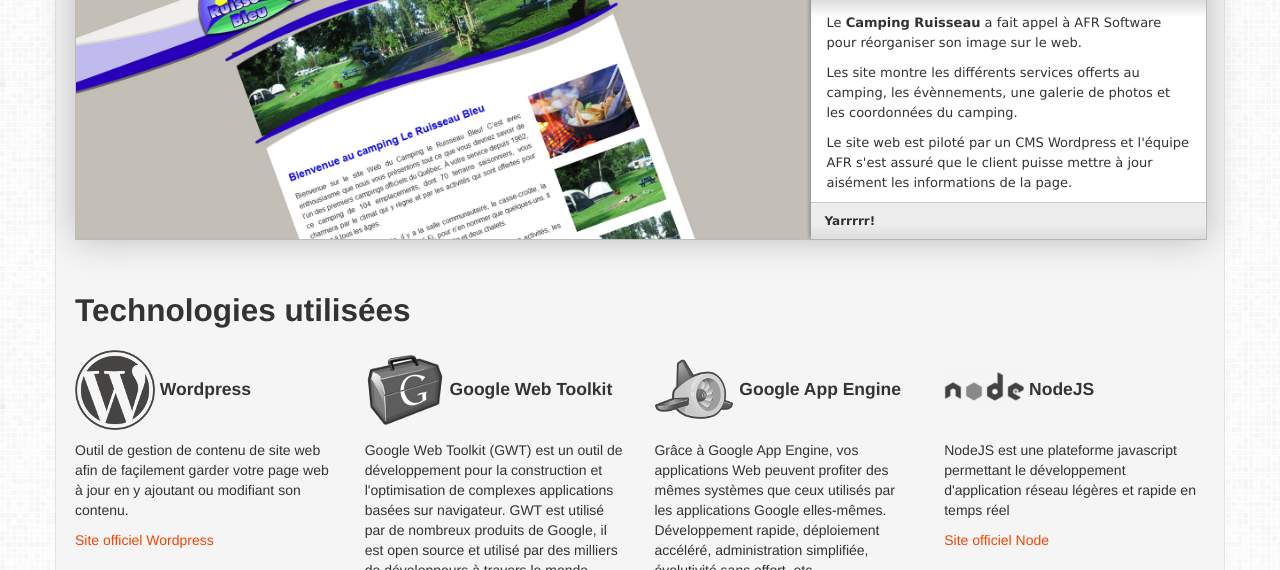
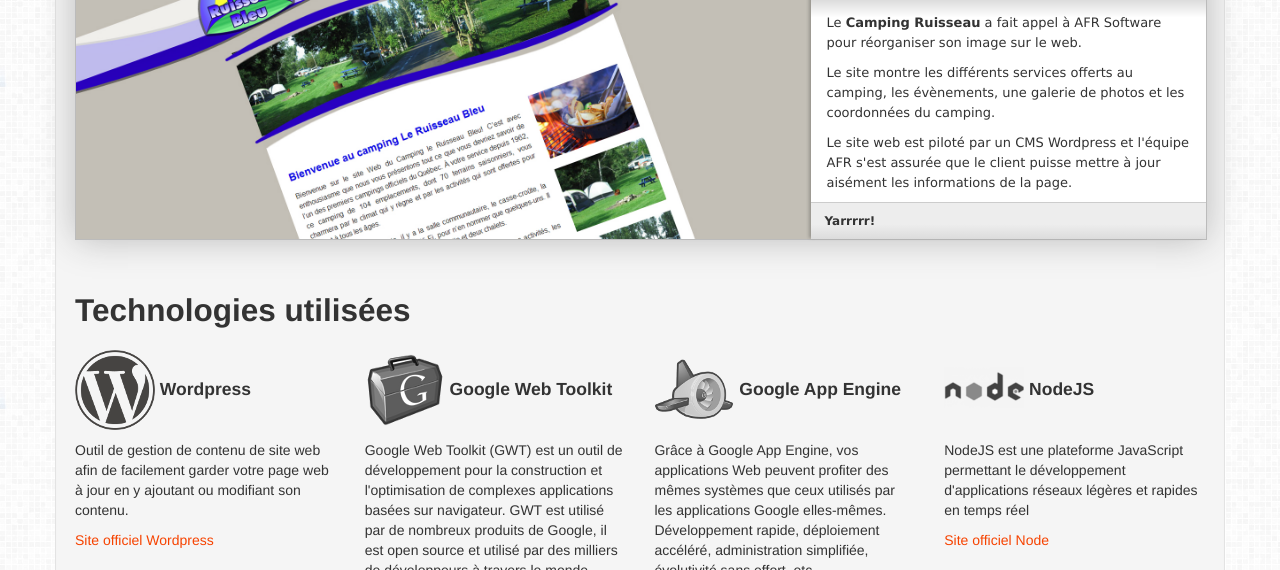
Before and after one commit to AFR/AFRwebsite, a website: page index.html in a window 1280 px wide. Both pictures are taken after a click on the element "Camping Ruisseau Bleu". Shown: the part 879-1449 px from the top of the page. Drawn offline with Linux system fonts and the light colour scheme.

Commit message:
Correction Fautes avec antidote

```diff
--- a/index.html
+++ b/index.html
@@ -71,7 +71,7 @@
         </div>
         <div class="span4">
           <h4><img src="assets/img/icons/gear.png"> Applications web</h4>
-          <p>La puissance du web est à son meilleur. Offrez vous une application web et assurez un accessibilité complète de vos données en tout temps et partout.</p>
+          <p>La puissance du web est à son meilleur. Offrez-vous une application web et assurez une accessibilité complète de vos données en tout temps et partout.</p>
        </div>
         <div class="span4">
           <h4><img src="assets/img/icons/tool.png"> Technologies modernes</h4>
@@ -107,8 +107,8 @@
                 <div class="link-header">Camping Ruisseau Bleu</div>
                 <div class="link-content">
                   <p>Le <strong>Camping Ruisseau</strong> a fait appel à AFR Software pour réorganiser son image sur le web.</p>
-                  <p>Les site montre les différents services offerts au camping, les évènnements, une galerie de photos et les coordonnées du camping.</p>
-                  <p>Le site web est piloté par un CMS Wordpress et l'équipe AFR s'est assuré que le client puisse mettre à jour aisément les informations de la page.</p>
+                  <p>Le site montre les différents services offerts au camping, les évènements, une galerie de photos et les coordonnées du camping.</p>
+                  <p>Le site web est piloté par un CMS Wordpress et l'équipe AFR s'est assurée que le client puisse mettre à jour aisément les informations de la page.</p>
                   <a href="http://www.campingruisseaubleu.com/" target="_blank">Site web Camping Ruisseau Bleu</a>
                 </div>
                 <div class="link-header">Yarrrrr!</div>
@@ -125,7 +125,7 @@
             <div class="row-fluid">
               <div class="span3">
                 <h4><img src="assets/img/tech/wp.png"> Wordpress</h4>
-                <p>Outil de gestion de contenu de site web afin de façilement garder votre page web à jour en y ajoutant ou modifiant son contenu.</p>
+                <p>Outil de gestion de contenu de site web afin de facilement garder votre page web à jour en y ajoutant ou modifiant son contenu.</p>
                 <a href="http://wordpress.org/">Site officiel Wordpress</a>
               </div>
               <div class="span3">
@@ -140,7 +140,7 @@
               </div>
               <div class="span3">
                 <h4><img src="assets/img/tech/node.png"> NodeJS</h4>
-                <p>NodeJS est une plateforme javascript permettant le développement d'application réseau légères et rapide en temps réel</p>
+                <p>NodeJS est une plateforme JavaScript permettant le développement d'applications réseaux légères et rapides en temps réel</p>
                 <a href="http://nodejs.org/">Site officiel Node</a>
               </div>
             </div>
```
